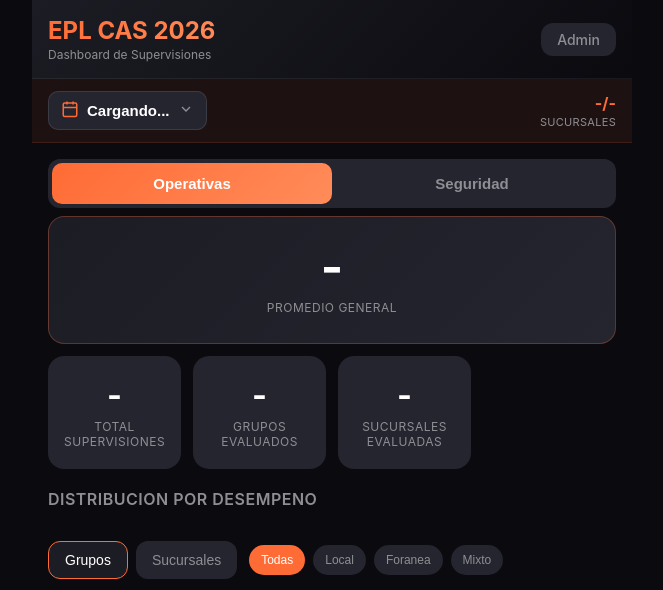
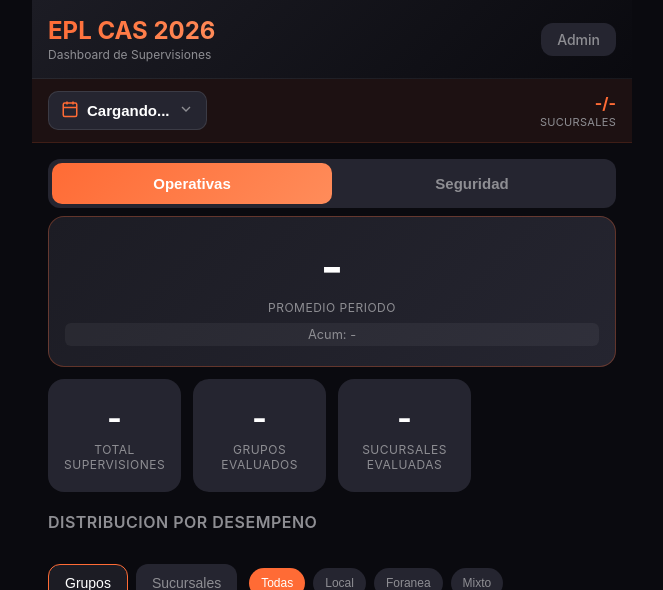
Before and after one commit to RDG-CONSULTORES/epl-cas-etl-2026, a Flask app: page / in a window 1280 px wide. Shown: the top 590 px of the page, without its empty margins (308-971 px from the left). Run offline with Flask 3, Linux system fonts and the light colour scheme.

Commit message:
feat: Dashboard improvements - rankings, periods, and KPIs
- Standardize period names (Q1-Q4, S1-S2 format)
- Add "Todos" option in period picker for historical view
- Show two averages: Period + Cumulative
- Implement tie handling in rankings (same position for same %)
- Display all 86 branches (pending ones at bottom in gray)
- Add territory filter for branches (local/foranea)
- Fix ETL to correctly extract seguridad calificaciones

Co-Authored-By: Claude Opus 4.5 <noreply@anthropic.com>

```diff
--- a/app.py
+++ b/app.py
@@ -312,26 +312,33 @@ def api_kpis(tipo):
         periodo_id = request.args.get('periodo_id')
         tabla = 'supervisiones_operativas' if tipo == 'operativas' else 'supervisiones_seguridad'
 
-        # Promedio general
-        query_prom = f"SELECT AVG(calificacion_general) FROM {tabla}"
         params = {}
-        if periodo_id:
-            query_prom += " WHERE periodo_id = :periodo_id"
-            params['periodo_id'] = periodo_id
+        params_periodo = {}
 
-        promedio = db.session.execute(text(query_prom), params).scalar() or 0
+        # Promedio del periodo (si hay periodo_id)
+        if periodo_id and periodo_id != 'all':
+            query_prom = f"SELECT AVG(calificacion_general) FROM {tabla} WHERE periodo_id = :periodo_id"
+            params_periodo['periodo_id'] = periodo_id
+            promedio_periodo = db.session.execute(text(query_prom), params_periodo).scalar() or 0
+        else:
+            promedio_periodo = None
+
+        # Promedio acumulado (siempre histórico total)
+        promedio_acumulado = db.session.execute(text(f"SELECT AVG(calificacion_general) FROM {tabla}")).scalar() or 0
 
         # Total supervisiones
-        query_total = f"SELECT COUNT(*) FROM {tabla}"
-        if periodo_id:
-            query_total += " WHERE periodo_id = :periodo_id"
-        total_supervisiones = db.session.execute(text(query_total), params).scalar() or 0
+        if periodo_id and periodo_id != 'all':
+            query_total = f"SELECT COUNT(*) FROM {tabla} WHERE periodo_id = :periodo_id"
+            total_supervisiones = db.session.execute(text(query_total), params_periodo).scalar() or 0
+        else:
+            total_supervisiones = db.session.execute(text(f"SELECT COUNT(*) FROM {tabla}")).scalar() or 0
 
         # Sucursales supervisadas
-        query_suc = f"SELECT COUNT(DISTINCT sucursal_id) FROM {tabla}"
-        if periodo_id:
-            query_suc += " WHERE periodo_id = :periodo_id"
-        sucursales_supervisadas = db.session.execute(text(query_suc), params).scalar() or 0
+        if periodo_id and periodo_id != 'all':
+            query_suc = f"SELECT COUNT(DISTINCT sucursal_id) FROM {tabla} WHERE periodo_id = :periodo_id"
+            sucursales_supervisadas = db.session.execute(text(query_suc), params_periodo).scalar() or 0
+        else:
+            sucursales_supervisadas = db.session.execute(text(f"SELECT COUNT(DISTINCT sucursal_id) FROM {tabla}")).scalar() or 0
 
         # Total sucursales
         total_sucursales = db.session.execute(text("SELECT COUNT(*) FROM sucursales WHERE activo = true")).scalar() or 0
@@ -351,10 +358,12 @@ def api_kpis(tipo):
                 SUM(CASE WHEN calificacion_general < 70 THEN 1 ELSE 0 END) as critico
             FROM {tabla}
         """
-        if periodo_id:
+        if periodo_id and periodo_id != 'all':
             query_dist += " WHERE periodo_id = :periodo_id"
+            dist_result = db.session.execute(text(query_dist), params_periodo).fetchone()
+        else:
+            dist_result = db.session.execute(text(query_dist)).fetchone()
 
-        dist_result = db.session.execute(text(query_dist), params).fetchone()
         distribucion = {
             'excelente': dist_result[0] or 0,
             'bueno': dist_result[1] or 0,
@@ -362,11 +371,16 @@ def api_kpis(tipo):
             'critico': dist_result[3] or 0
         }
 
+        # Promedio a mostrar: del periodo si existe, si no acumulado
+        promedio_mostrar = promedio_periodo if promedio_periodo is not None else promedio_acumulado
+
         return jsonify({
             'success': True,
             'data': {
-                'promedio': float(round(promedio, 2)),
-                'color': get_color_class(promedio),
+                'promedio': float(round(promedio_mostrar, 2)),
+                'promedio_periodo': float(round(promedio_periodo, 2)) if promedio_periodo is not None else None,
+                'promedio_acumulado': float(round(promedio_acumulado, 2)),
+                'color': get_color_class(promedio_mostrar),
                 'total_supervisiones': int(total_supervisiones),
                 'sucursales_supervisadas': int(sucursales_supervisadas),
                 'total_sucursales': int(total_sucursales),
@@ -386,55 +400,95 @@ def api_kpis(tipo):
 # ============ API ENDPOINTS - RANKINGS ============
 @app.route('/api/ranking/grupos/<tipo>')
 def api_ranking_grupos(tipo):
-    """Ranking de grupos operativos"""
+    """Ranking de grupos operativos - con empates"""
     try:
         periodo_id = request.args.get('periodo_id')
-        territorio = request.args.get('territorio')  # local, foranea, mixto, all
+        territorio = request.args.get('territorio')  # local, foranea, mixto, todas
 
         tabla = 'supervisiones_operativas' if tipo == 'operativas' else 'supervisiones_seguridad'
 
-        query = f"""
-            SELECT g.id, g.nombre,
-                   COALESCE(AVG(sup.calificacion_general), 0) as promedio,
-                   COUNT(DISTINCT s.id) as total_sucursales,
-                   COUNT(sup.id) as total_supervisiones
-            FROM grupos_operativos g
-            LEFT JOIN sucursales s ON g.id = s.grupo_operativo_id AND s.activo = true
-            LEFT JOIN {tabla} sup ON s.id = sup.sucursal_id
-            WHERE g.activo = true
-        """
-
-        params = {}
-        if periodo_id:
-            query += " AND (sup.periodo_id = :periodo_id OR sup.periodo_id IS NULL)"
-            params['periodo_id'] = periodo_id
-
-        query += " GROUP BY g.id, g.nombre ORDER BY promedio DESC"
+        # Query que incluye todos los grupos
+        if periodo_id and periodo_id != 'all':
+            query = f"""
+                SELECT g.id, g.nombre,
+                       AVG(sup.calificacion_general) as promedio,
+                       COUNT(DISTINCT s.id) as total_sucursales,
+                       COUNT(sup.id) as total_supervisiones
+                FROM grupos_operativos g
+                LEFT JOIN sucursales s ON g.id = s.grupo_operativo_id AND s.activo = true
+                LEFT JOIN {tabla} sup ON s.id = sup.sucursal_id AND sup.periodo_id = :periodo_id
+                WHERE g.activo = true
+                GROUP BY g.id, g.nombre
+                ORDER BY promedio DESC NULLS LAST, g.nombre ASC
+            """
+            params = {'periodo_id': periodo_id}
+        else:
+            query = f"""
+                SELECT g.id, g.nombre,
+                       AVG(sup.calificacion_general) as promedio,
+                       COUNT(DISTINCT s.id) as total_sucursales,
+                       COUNT(sup.id) as total_supervisiones
+                FROM grupos_operativos g
+                LEFT JOIN sucursales s ON g.id = s.grupo_operativo_id AND s.activo = true
+                LEFT JOIN {tabla} sup ON s.id = sup.sucursal_id
+                WHERE g.activo = true
+                GROUP BY g.id, g.nombre
+                ORDER BY promedio DESC NULLS LAST, g.nombre ASC
+            """
+            params = {}
 
         result = db.session.execute(text(query), params)
-        ranking = []
-        pos = 1
-        for row in result:
+        rows = list(result)
+
+        # Separar grupos con y sin supervisiones
+        con_supervisiones = []
+        sin_supervisiones = []
+
+        for row in rows:
             grupo_territorio = get_territorio(row[1])
 
             # Filtrar por territorio si se especifica
-            if territorio and territorio != 'all':
+            if territorio and territorio != 'todas':
                 if territorio == 'local' and grupo_territorio not in ['local', 'mixto']:
                     continue
                 if territorio == 'foranea' and grupo_territorio not in ['foranea', 'mixto']:
                     continue
 
-            ranking.append({
-                'posicion': pos,
+            item = {
                 'id': row[0],
                 'nombre': row[1],
-                'promedio': round(float(row[2]), 2),
-                'color': get_color_class(float(row[2])),
+                'promedio': round(float(row[2]), 2) if row[2] else None,
                 'total_sucursales': row[3],
                 'total_supervisiones': row[4],
                 'territorio': grupo_territorio
-            })
+            }
+
+            if row[4] > 0 and row[2] is not None:
+                con_supervisiones.append(item)
+            else:
+                sin_supervisiones.append(item)
+
+        # Asignar posiciones con empates
+        ranking = []
+        pos = 1
+        prev_promedio = None
+        for item in con_supervisiones:
+            if prev_promedio is not None and item['promedio'] == prev_promedio:
+                item['posicion'] = ranking[-1]['posicion']
+            else:
+                item['posicion'] = pos
+
+            item['color'] = get_color_class(item['promedio'])
+            ranking.append(item)
+            prev_promedio = item['promedio']
             pos += 1
+
+        # Agregar grupos sin supervisiones al final
+        for item in sin_supervisiones:
+            item['posicion'] = None
+            item['color'] = 'gray'
+            item['promedio'] = None
+            ranking.append(item)
 
         return jsonify({'success': True, 'data': ranking})
     except Exception as e:
@@ -442,49 +496,100 @@ def api_ranking_grupos(tipo):
 
 @app.route('/api/ranking/sucursales/<tipo>')
 def api_ranking_sucursales(tipo):
-    """Ranking de sucursales"""
+    """Ranking de sucursales - incluye todas las 86, con empates"""
     try:
         periodo_id = request.args.get('periodo_id')
         grupo_id = request.args.get('grupo_id')
+        territorio = request.args.get('territorio')  # local, foranea
 
         tabla = 'supervisiones_operativas' if tipo == 'operativas' else 'supervisiones_seguridad'
 
-        query = f"""
-            SELECT s.id, s.nombre, g.nombre as grupo_nombre, g.id as grupo_id,
-                   COALESCE(AVG(sup.calificacion_general), 0) as promedio,
-                   COUNT(sup.id) as total_supervisiones
-            FROM sucursales s
-            LEFT JOIN grupos_operativos g ON s.grupo_operativo_id = g.id
-            LEFT JOIN {tabla} sup ON s.id = sup.sucursal_id
-            WHERE s.activo = true
-        """
+        # Query que incluye TODAS las sucursales
+        if periodo_id and periodo_id != 'all':
+            query = f"""
+                SELECT s.id, s.nombre, g.nombre as grupo_nombre, g.id as grupo_id,
+                       s.clasificacion,
+                       AVG(sup.calificacion_general) as promedio,
+                       COUNT(sup.id) as total_supervisiones
+                FROM sucursales s
+                LEFT JOIN grupos_operativos g ON s.grupo_operativo_id = g.id
+                LEFT JOIN {tabla} sup ON s.id = sup.sucursal_id AND sup.periodo_id = :periodo_id
+                WHERE s.activo = true
+            """
+        else:
+            query = f"""
+                SELECT s.id, s.nombre, g.nombre as grupo_nombre, g.id as grupo_id,
+                       s.clasificacion,
+                       AVG(sup.calificacion_general) as promedio,
+                       COUNT(sup.id) as total_supervisiones
+                FROM sucursales s
+                LEFT JOIN grupos_operativos g ON s.grupo_operativo_id = g.id
+                LEFT JOIN {tabla} sup ON s.id = sup.sucursal_id
+                WHERE s.activo = true
+            """
 
         params = {}
-        if periodo_id:
-            query += " AND (sup.periodo_id = :periodo_id OR sup.periodo_id IS NULL)"
+        if periodo_id and periodo_id != 'all':
             params['periodo_id'] = periodo_id
 
         if grupo_id:
             query += " AND s.grupo_operativo_id = :grupo_id"
             params['grupo_id'] = grupo_id
 
-        query += " GROUP BY s.id, s.nombre, g.nombre, g.id ORDER BY promedio DESC"
+        # Filtro por territorio (clasificacion de sucursal)
+        if territorio and territorio != 'todas':
+            if territorio == 'local':
+                query += " AND s.clasificacion = 'local'"
+            elif territorio == 'foranea':
+                query += " AND s.clasificacion = 'foraneo'"
+
+        query += " GROUP BY s.id, s.nombre, g.nombre, g.id, s.clasificacion"
+        query += " ORDER BY promedio DESC NULLS LAST, s.nombre ASC"
 
         result = db.session.execute(text(query), params)
-        ranking = []
-        pos = 1
-        for row in result:
-            ranking.append({
-                'posicion': pos,
+        rows = list(result)
+
+        # Separar supervisadas de pendientes
+        supervisadas = []
+        pendientes = []
+
+        for row in rows:
+            item = {
                 'id': row[0],
                 'nombre': row[1],
                 'grupo_nombre': row[2],
                 'grupo_id': row[3],
-                'promedio': round(float(row[4]), 2),
-                'color': get_color_class(float(row[4])),
-                'total_supervisiones': row[5]
-            })
+                'clasificacion': row[4] or 'local',
+                'promedio': round(float(row[5]), 2) if row[5] else None,
+                'total_supervisiones': row[6]
+            }
+            if row[6] > 0 and row[5] is not None:
+                supervisadas.append(item)
+            else:
+                pendientes.append(item)
+
+        # Asignar posiciones con empates para supervisadas
+        ranking = []
+        pos = 1
+        prev_promedio = None
+        for i, item in enumerate(supervisadas):
+            if prev_promedio is not None and item['promedio'] == prev_promedio:
+                # Empate - misma posición
+                item['posicion'] = ranking[-1]['posicion']
+            else:
+                item['posicion'] = pos
+
+            item['color'] = get_color_class(item['promedio'])
+            ranking.append(item)
+            prev_promedio = item['promedio']
             pos += 1
+
+        # Agregar pendientes al final (sin posición)
+        for item in pendientes:
+            item['posicion'] = None
+            item['color'] = 'gray'
+            item['promedio'] = None
+            ranking.append(item)
 
         return jsonify({'success': True, 'data': ranking})
     except Exception as e:
--- a/static/css/style.css
+++ b/static/css/style.css
@@ -452,6 +473,16 @@ body {
     display: block;
 }
 
+.kpi-acumulado {
+    font-size: 0.8rem;
+    color: var(--text-secondary);
+    margin-top: 8px;
+    display: block;
+    padding: 4px 8px;
+    background: rgba(255, 255, 255, 0.05);
+    border-radius: 6px;
+}
+
 /* Color classes for values */
 .excellent { color: var(--excellent); }
 .good { color: var(--good); }
--- a/static/js/app.js
+++ b/static/js/app.js
@@ -10,6 +10,7 @@ var currentTerritorio = 'todas';
 var currentPeriodoId = null;
 var currentPeriodo = null;
 var periodosDisponibles = [];
+var periodoActivoId = null; // ID del periodo marcado como activo
 var map = null;
 var markers = [];
 var scrollPosition = 0; // Para guardar posición de scroll en iOS
@@ -84,6 +85,7 @@ function loadPeriodoContexto() {
                 if (d.periodo_actual) {
                     currentPeriodo = d.periodo_actual;
                     currentPeriodoId = d.periodo_actual.id;
+                    periodoActivoId = d.periodo_actual.id; // Guardar el activo
 
                     // Actualizar UI
                     var periodName = document.getElementById('periodName');
@@ -92,8 +94,11 @@ function loadPeriodoContexto() {
                     }
                 }
 
-                // Guardar lista de periodos
-                periodosDisponibles = d.periodos || [];
+                // Guardar lista de periodos con info de activo
+                periodosDisponibles = (d.periodos || []).map(function(p) {
+                    p.activo = (periodoActivoId && p.id == periodoActivoId);
+                    return p;
+                });
 
                 // Actualizar progreso
                 if (d.progreso) {
@@ -120,15 +125,37 @@ function openPeriodSheet() {
 
     if (!overlay || !body) return;
 
-    // Generar opciones
+    // Generar opciones - empezar con "Todos"
     var html = '';
+
+    // Opción "Todos los periodos"
+    var isAllSelected = currentPeriodoId === 'all';
+    html += '<div class="period-option ' + (isAllSelected ? 'selected' : '') + '" data-id="all">' +
+        '<div class="period-option-info">' +
+            '<span class="period-option-name">Todos</span>' +
+            '<span class="period-option-dates">Historico acumulado</span>' +
+        '</div>' +
+        '<div class="period-option-check">' +
+            '<svg viewBox="0 0 24 24" fill="none" stroke="currentColor" stroke-width="3">' +
+                '<polyline points="20 6 9 17 4 12"/>' +
+            '</svg>' +
+        '</div>' +
+    '</div>';
+
+    // Separador
+    html += '<div class="period-separator"></div>';
+
+    // Periodos individuales
     periodosDisponibles.forEach(function(p) {
         var isSelected = currentPeriodoId && currentPeriodoId == p.id;
         var fechas = formatPeriodDates(p.fecha_inicio, p.fecha_fin);
+        var isActivo = p.activo || (periodoActivoId && p.id == periodoActivoId);
 
         html += '<div class="period-option ' + (isSelected ? 'selected' : '') + '" data-id="' + p.id + '">' +
             '<div class="period-option-info">' +
-                '<span class="period-option-name">' + (p.codigo || p.nombre) + '</span>' +
+                '<span class="period-option-name">' + (p.codigo || p.nombre) +
+                    (isActivo ? ' <span class="period-activo-badge">Activo</span>' : '') +
+                '</span>' +
                 '<span class="period-option-dates">' + fechas + '</span>' +
             '</div>' +
             '<div class="period-option-check">' +
@@ -144,8 +171,12 @@ function openPeriodSheet() {
     // Event listeners para las opciones
     body.querySelectorAll('.period-option').forEach(function(opt) {
         opt.addEventListener('click', function() {
-            var periodoId = parseInt(opt.dataset.id);
-            selectPeriodo(periodoId);
+            var periodoId = opt.dataset.id;
+            if (periodoId === 'all') {
+                selectPeriodo('all');
+            } else {
+                selectPeriodo(parseInt(periodoId));
+            }
         });
     });
 
@@ -164,6 +195,28 @@ function closePeriodSheet() {
 }
 
 function selectPeriodo(periodoId) {
+    var periodName = document.getElementById('periodName');
+
+    if (periodoId === 'all') {
+        // Seleccionar "Todos"
+        currentPeriodoId = 'all';
+        currentPeriodo = null;
+
+        if (periodName) {
+            periodName.textContent = 'Todos';
+        }
+
+        // Cerrar sheet y recargar
+        closePeriodSheet();
+        loadDashboard();
+        // No actualizamos progreso porque es acumulado
+        var progressText = document.getElementById('progressText');
+        if (progressText) {
+            progressText.textContent = 'Acumulado';
+        }
+        return;
+    }
+
     // Encontrar el periodo en la lista
     var periodo = periodosDisponibles.find(function(p) { return p.id == periodoId; });
 
@@ -172,7 +225,6 @@ function selectPeriodo(periodoId) {
         currentPeriodo = periodo;
 
         // Actualizar UI
-        var periodName = document.getElementById('periodName');
         if (periodName) {
             periodName.textContent = periodo.codigo || periodo.nombre;
         }
@@ -305,14 +357,32 @@ function loadKPIs() {
             if (data.success && data.data) {
                 var d = data.data;
                 var promEl = document.getElementById('kpiPromedio');
+                var promLabelEl = document.getElementById('kpiPromedioLabel');
+                var acumEl = document.getElementById('kpiAcumulado');
                 var totalEl = document.getElementById('kpiTotal');
                 var gruposEl = document.getElementById('kpiGrupos');
                 var sucEl = document.getElementById('kpiSucursales');
 
+                // Promedio principal
                 if (promEl) {
-                    promEl.textContent = d.promedio || '-';
+                    promEl.textContent = d.promedio ? d.promedio + '%' : '-';
                     promEl.className = 'kpi-value ' + (d.color || 'gray');
                 }
+
+                // Label y acumulado
+                if (currentPeriodoId === 'all') {
+                    // Modo "Todos" - solo mostrar acumulado
+                    if (promLabelEl) promLabelEl.textContent = 'Promedio Acumulado';
+                    if (acumEl) acumEl.style.display = 'none';
+                } else {
+                    // Modo periodo específico - mostrar ambos
+                    if (promLabelEl) promLabelEl.textContent = 'Promedio Periodo';
+                    if (acumEl) {
+                        acumEl.style.display = 'block';
+                        acumEl.textContent = 'Acum: ' + (d.promedio_acumulado ? d.promedio_acumulado + '%' : '-');
+                    }
+                }
+
                 if (totalEl) totalEl.textContent = d.total_supervisiones || 0;
                 if (gruposEl) gruposEl.textContent = d.total_grupos || 0;
                 if (sucEl) sucEl.textContent = d.sucursales_supervisadas || 0;
@@ -369,8 +439,16 @@ function loadRanking() {
         ? '/api/ranking/grupos/' + currentTipo
         : '/api/ranking/sucursales/' + currentTipo;
 
+    var params = [];
     if (currentPeriodoId) {
-        endpoint += '?periodo_id=' + currentPeriodoId;
+        params.push('periodo_id=' + currentPeriodoId);
+    }
+    // Filtro de territorio para sucursales
+    if (currentView === 'sucursales' && currentTerritorio !== 'todas') {
+        params.push('territorio=' + currentTerritorio);
+    }
+    if (params.length > 0) {
+        endpoint += '?' + params.join('&');
     }
 
     fetch(endpoint)
@@ -380,7 +458,7 @@ function loadRanking() {
             if (data.success && data.data && data.data.length > 0) {
                 var items = data.data;
 
-                // Filter by territorio
+                // Filter by territorio solo para grupos (ya se filtra en backend para sucursales)
                 if (currentTerritorio !== 'todas' && currentView === 'grupos') {
                     items = items.filter(function(item) {
                         return item.territorio === currentTerritorio;
@@ -392,28 +470,31 @@ function loadRanking() {
                     return;
                 }
 
-                var html = items.map(function(item, i) {
-                    var pos = i + 1;
-                    var posClass = pos <= 3 ? 'pos-' + pos : '';
-                    var colorClass = item.color || getColorClass(item.promedio);
+                var html = items.map(function(item) {
+                    // Usar posición del backend (con empates)
+                    var pos = item.posicion;
+                    var isPendiente = pos === null;
+                    var posClass = pos && pos <= 3 ? 'pos-' + pos : '';
+                    var colorClass = item.color || 'gray';
+                    var promedio = item.promedio !== null ? item.promedio + '%' : 'Pendiente';
 
                     if (currentView === 'grupos') {
-                        return '<div class="ranking-item" onclick="openGrupoModal(' + item.id + ')">' +
-                            '<span class="ranking-pos ' + posClass + '">' + pos + '</span>' +
+                        return '<div class="ranking-item ' + (isPendiente ? 'pendiente' : '') + '" onclick="openGrupoModal(' + item.id + ')">' +
+                            '<span class="ranking-pos ' + posClass + '">' + (pos || '-') + '</span>' +
                             '<div class="ranking-info">' +
                             '<span class="ranking-name">' + item.nombre + '</span>' +
                             '<span class="ranking-meta">' + item.total_sucursales + ' sucursales | ' + item.territorio + '</span>' +
                             '</div>' +
-                            '<span class="ranking-score ' + colorClass + '">' + item.promedio + '</span>' +
+                            '<span class="ranking-score ' + colorClass + '">' + promedio + '</span>' +
                             '</div>';
                     } else {
-                        return '<div class="ranking-item" onclick="openSucursalModal(' + item.id + ')">' +
-                            '<span class="ranking-pos ' + posClass + '">' + pos + '</span>' +
+                        return '<div class="ranking-item ' + (isPendiente ? 'pendiente' : '') + '" onclick="openSucursalModal(' + item.id + ')">' +
+                            '<span class="ranking-pos ' + posClass + '">' + (pos || '-') + '</span>' +
                             '<div class="ranking-info">' +
                             '<span class="ranking-name">' + item.nombre + '</span>' +
                             '<span class="ranking-meta">' + (item.grupo_nombre || '-') + '</span>' +
                             '</div>' +
-                            '<span class="ranking-score ' + colorClass + '">' + item.promedio + '</span>' +
+                            '<span class="ranking-score ' + colorClass + '">' + promedio + '</span>' +
                             '</div>';
                     }
                 }).join('');
--- a/templates/index.html
+++ b/templates/index.html
@@ -62,8 +62,8 @@
                     <div class="kpi-grid">
                         <div class="kpi-card main">
                             <span class="kpi-value" id="kpiPromedio">-</span>
-                            <span class="kpi-label">Promedio General</span>
-                            <span class="kpi-trend" id="kpiTrend"></span>
+                            <span class="kpi-label" id="kpiPromedioLabel">Promedio Periodo</span>
+                            <span class="kpi-acumulado" id="kpiAcumulado">Acum: -</span>
                         </div>
                         <div class="kpi-card">
                             <span class="kpi-value" id="kpiTotal">-</span>
```
Also changed, not shown: other parts of static/css/style.css (+31 -0 lines), etl_sync.py (+25 -28 lines).
